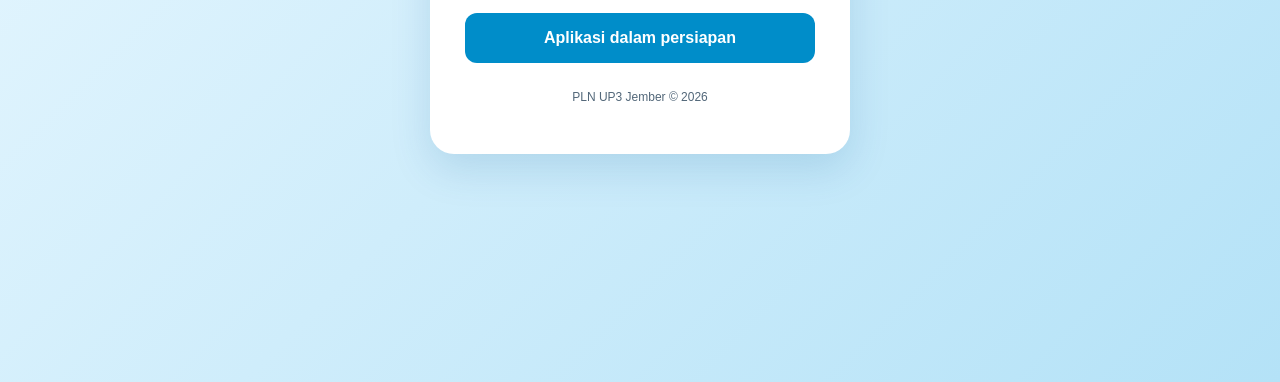
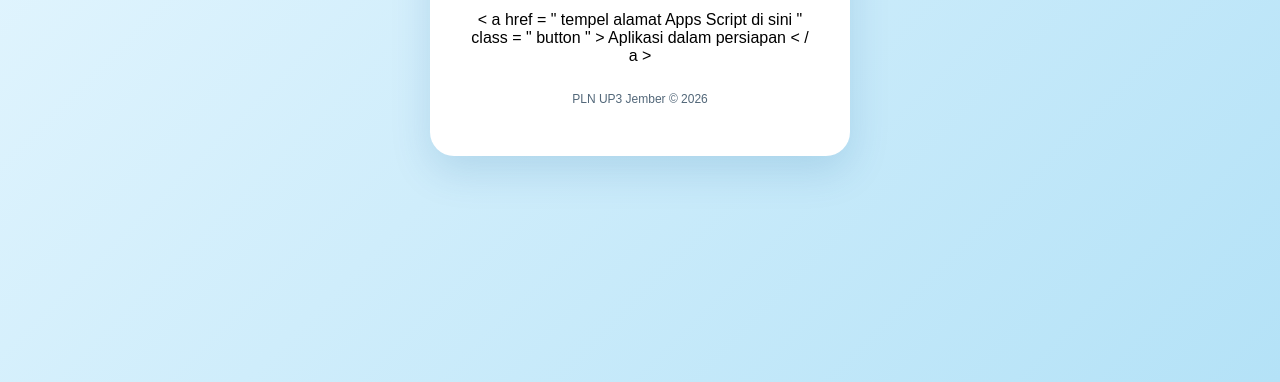
Before and after one commit to plnup3jember-design/MONITORING-SPPD-UP3JBR, a plain HTML site: page index.html in a window 1280 px wide. Shown: the part 418-800 px from the top of the page. Drawn offline with Linux system fonts and the light colour scheme.

Commit message:
Update index.html

```diff
--- a/index.html
+++ b/index.html
@@ -76,9 +76,7 @@
             dan Restitusi SPPD Pegawai UP3 Jember.
         </p>
 
-        <span class="button">
-            Aplikasi dalam persiapan
-        </span>
+        < a href = " tempel alamat Apps Script di sini " class = " button " > Aplikasi dalam persiapan < / a >
 
         <p class="footer">
             PLN UP3 Jember © 2026
```
